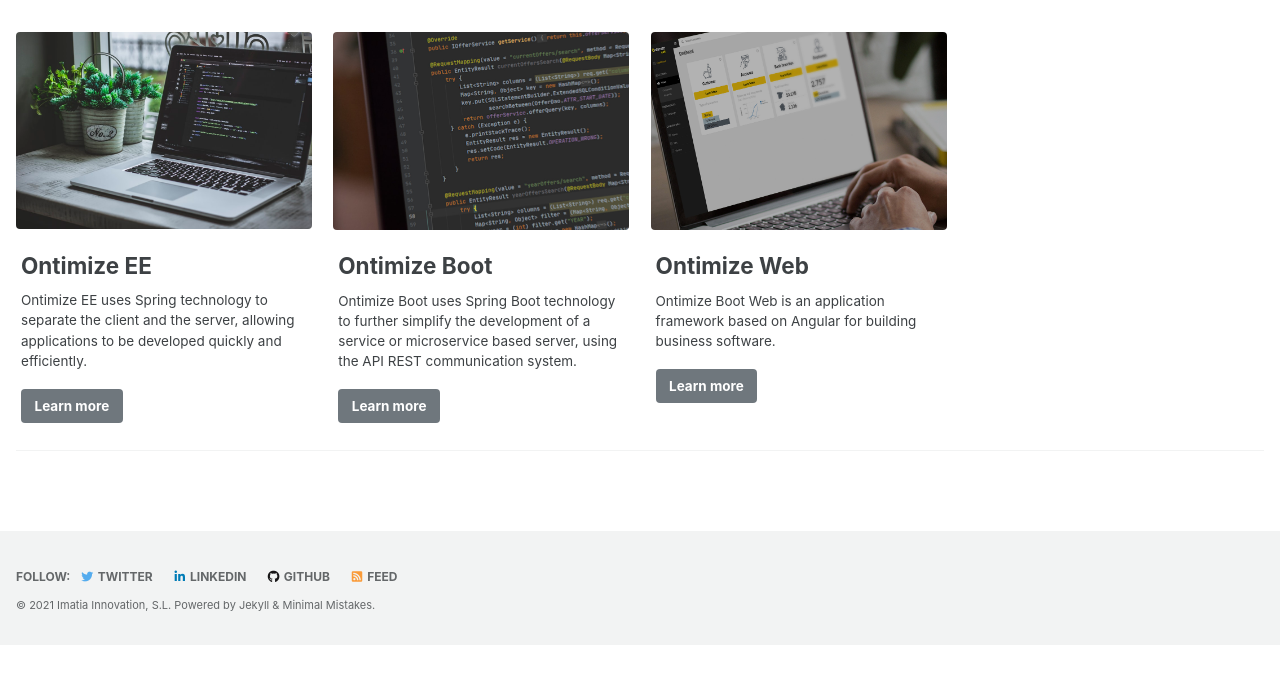
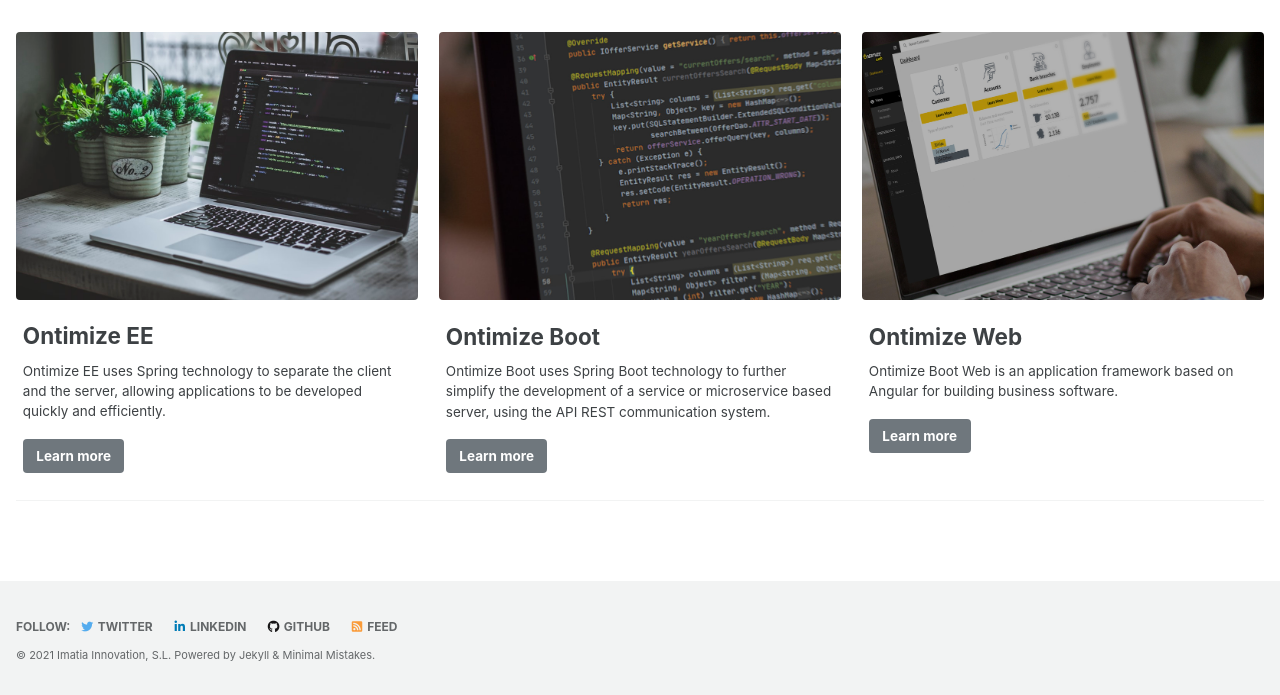
Before and after one commit to ontimize/old_docs, a Jekyll site: the page built from index.html, in a window 1280 px wide. Shown: the part 336-1031 px from the top of the page. Built offline with Jekyll 4.4.1, drawn with Linux system fonts in a browser that asks for light colours; cached includes are drawn as plain includes; the list of posts is cut into pages by our own code; before the commit the page ends 981 px from its top, so only the background shows below that.

```diff
--- a/_sass/minimal-mistakes/_archive.scss
+++ b/_sass/minimal-mistakes/_archive.scss
@@ -256,7 +256,7 @@
   @include breakpoint($small) {
     float: left;
     margin-bottom: 0;
-    width: span(3 of 12);
+    width: span(4 of 12);
 
     &:nth-child(3n + 1) {
       clear: both;
```
